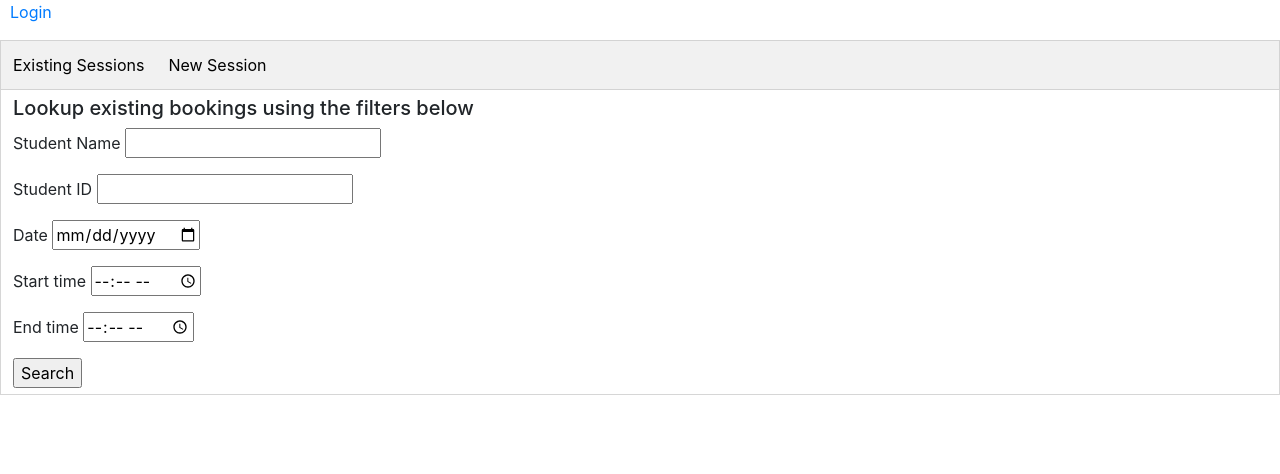
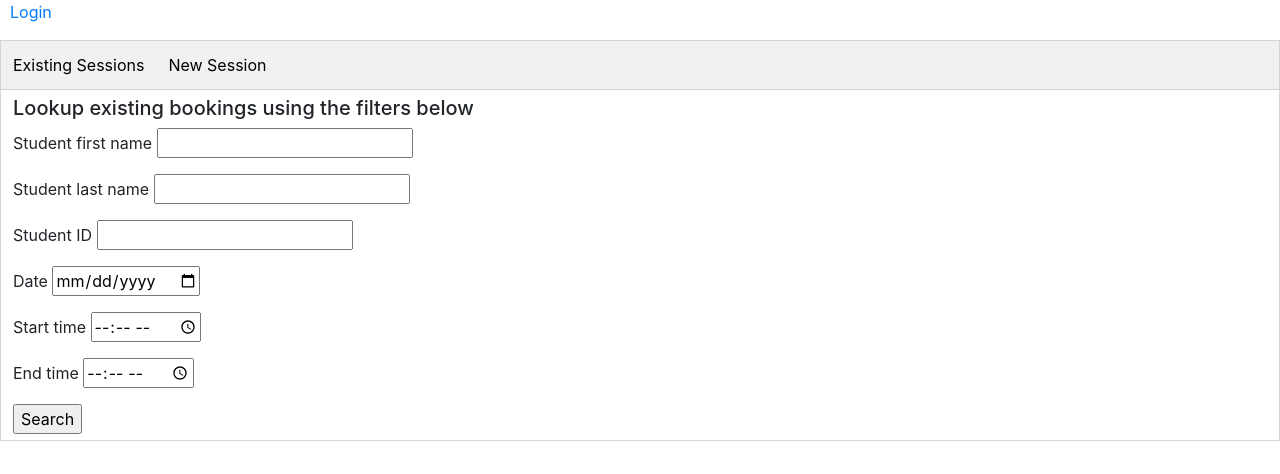
Before and after one commit to nullpointertong/Software-Engineering-Studio-2a, a Django app: page / in a window 1280 px wide, after a click on "Existing Sessions". Shown: the part 56-530 px from the top of the page. Run offline with Django 3.2, Linux system fonts and the light colour scheme; data comes from the database, SQL or seed files in the repository; some libraries are stand-ins or nearby versions.

Commit message:
Filter page for existing sessions

```diff
--- a/app/helps_booking_admin/helps_admin/models.py
+++ b/app/helps_booking_admin/helps_admin/models.py
@@ -87,7 +87,7 @@ class Session(models.Model):
         on_delete=models.CASCADE
     )
     location  = models.CharField(max_length=30)
-    #session_time = models.DateTimeField()
+    date = models.DateField()
     start_time = models.DateTimeField(default=default_start_time)
     end_time = models.DateTimeField(default=default_start_time)
     has_finished  = models.BooleanField()
--- a/app/helps_booking_admin/helps_admin/templates/pages/layouts/sessions.html
+++ b/app/helps_booking_admin/helps_admin/templates/pages/layouts/sessions.html
@@ -18,8 +18,11 @@
         <form action="search_sessions" method="POST">
             <h5>Lookup existing bookings using the filters below</h5>
             <div>
-                <p>Student Name
-                    <input name="student_full_name" type="text">
+                <p>Student first name
+                    <input name="first_name" type="text">
+                </p>
+                <p>Student last name
+                    <input name="last_name" type="text">
                 </p>
                 <p>Student ID
                     <input name="student_id" type="text">
--- a/app/helps_booking_admin/helps_admin/views.py
+++ b/app/helps_booking_admin/helps_admin/views.py
@@ -25,8 +25,14 @@ def search_sessions(request):
     # Process request
     if request.method == "POST":
         # Unpack and validate
-        filter_data = request.POST
-        # TODO: Field validation. If invalid raise error message saying invalid filter.
+        data = request.POST
+        # TODO:
+        students = StudentAccount.objects.filter(
+            student_id__contains=data["student_id"],
+            first_name__contains=data["first_name"],
+            last_name__contains=data["last_name"],
+        )
+
 
 def generate_session_booking(request):
     # Process POST request
```
Also changed, not shown: app/helps_booking_system/helps_student/models.py (+9 -2 lines), app/helps_booking_admin/helps_admin/migrations/0005_session_date.py (added), app/helps_booking_system/helps_student/migrations/0004_auto_20190521_1245.py (added).
